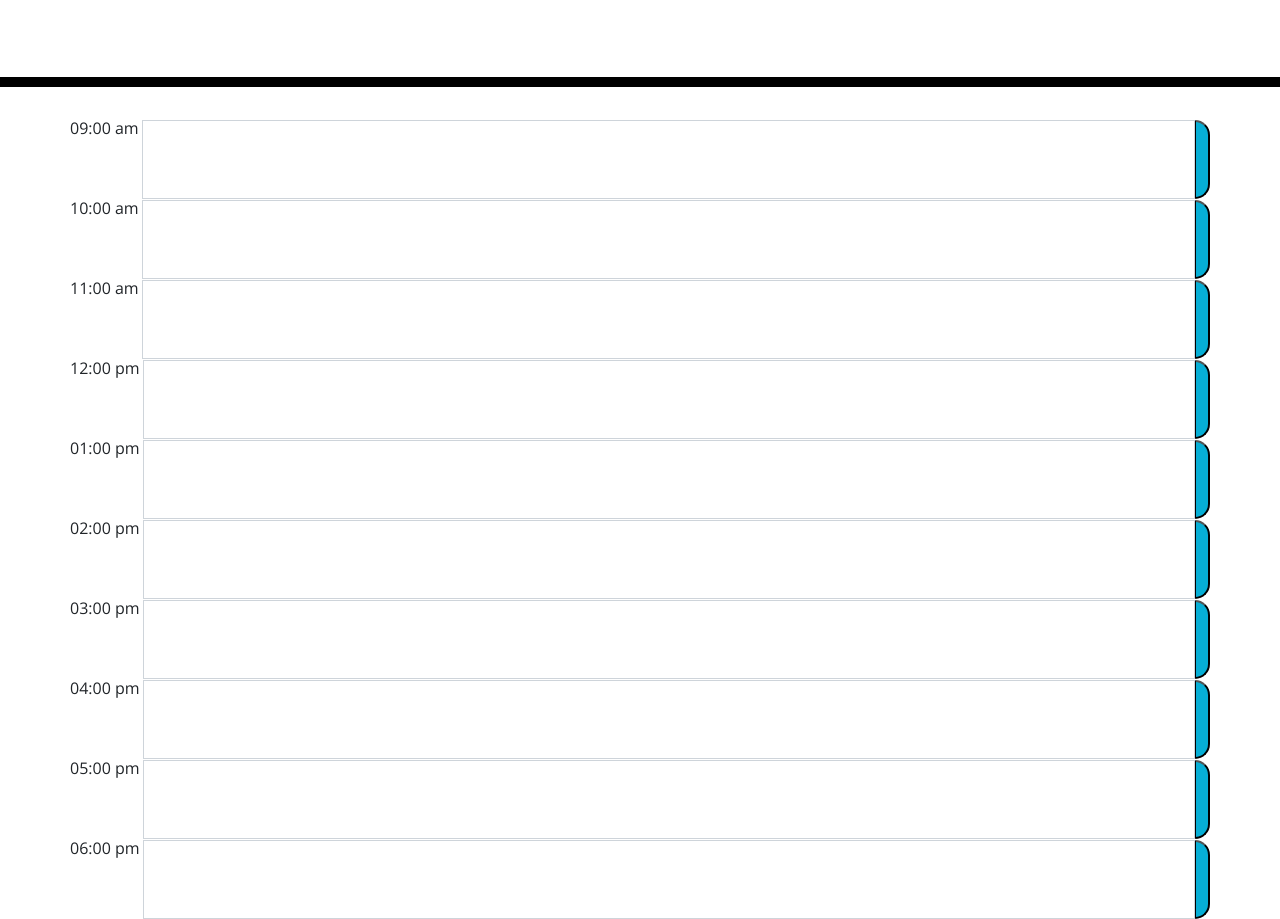
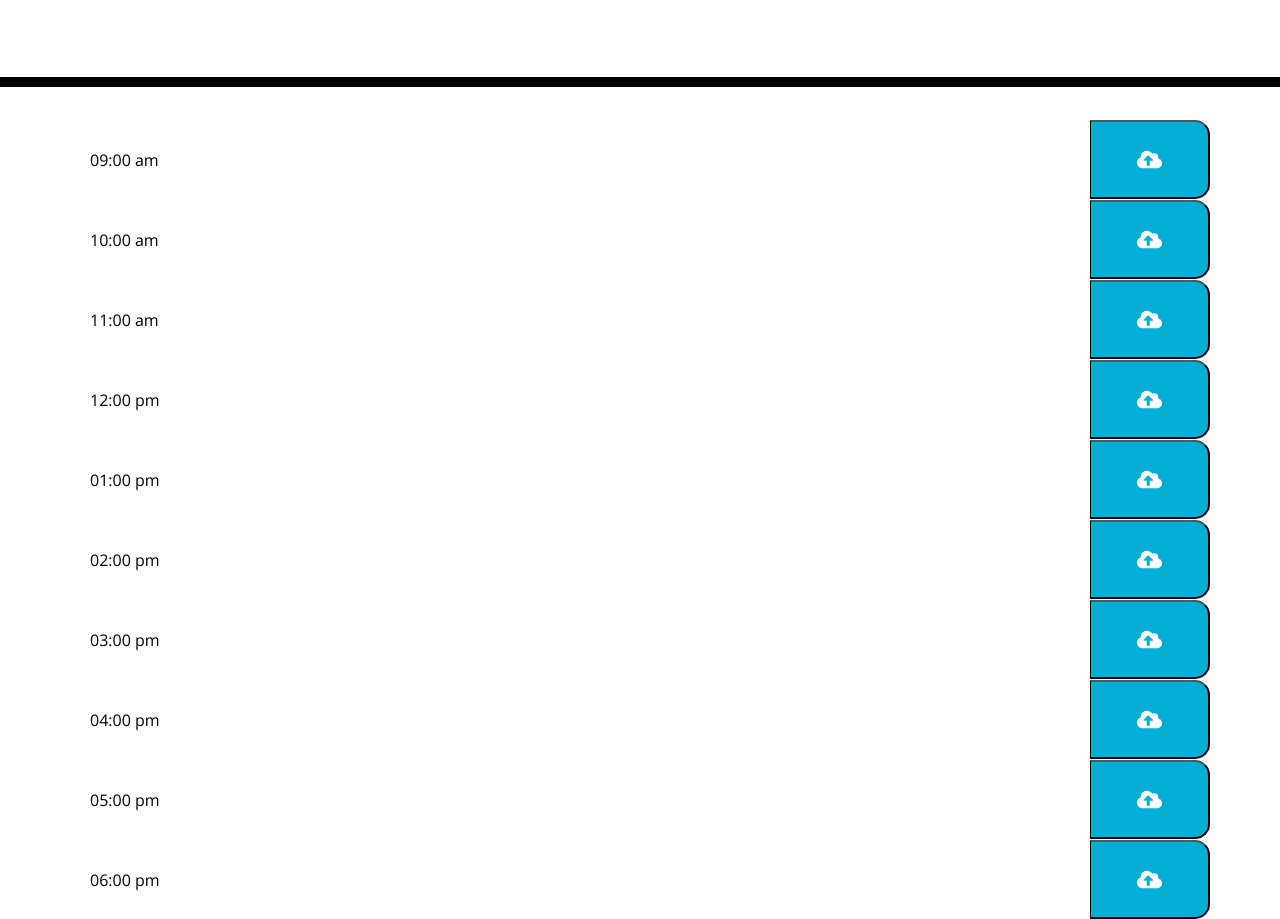
Before and after one commit to AllanaLeerskov/work-planner, a plain HTML site: page index.html in a window 1280 px wide. Shown: the part 181-1100 px from the top of the page. Drawn offline with nearby package versions, Linux system fonts and the light colour scheme; files that its build step writes are made by us from their sources.

Commit message:
added styles to stylesheet and icons and bootstrap classes

```diff
--- a/assets/css/style.css
+++ b/assets/css/style.css
@@ -40,6 +40,9 @@ textarea{
   background-color: #ffffff;
   color: #000000;
   border-top: 1px dashed #000000;
+  text-align: center;
+  padding: 20px;
+  width: 100px;
 }
 
 .past {
@@ -63,9 +66,19 @@ textarea{
   border-bottom-right-radius: 15px;
   background-color: #06AED5;
   color: white;
+  width: 120px;
+  font-size: 20px;
 }
 
 .saveBtn i:hover {
   font-size: 20px;
   transition: all .3s ease-in-out;
 }
+
+.input-group-text {
+  border: none;
+}
+
+.form-control {
+  border: none;
+}
--- a/index.html
+++ b/index.html
@@ -18,7 +18,7 @@
       href="https://fonts.googleapis.com/css?family=Open+Sans&display=swap"
       rel="stylesheet"
     />
-    <link rel="stylesheet" href="style.css" />
+    <link rel="stylesheet" href="/assets/css/style.css" />
     <title>Work Day Scheduler</title>
   </head>
 
@@ -34,100 +34,100 @@
       <div class="row">
         <div class="input-group">
           <div class="input-group-prepend">
-            <span>09:00 am </span>
+            <span class="input-group-text hour">09:00 am </span>
           </div>
           <textarea class="form-control" aria-label="With textarea" id="9am"></textarea>
-          <button type="button" class="saveBtn"></button>
+          <button type="button" class="saveBtn"><i class="fas fa-cloud-upload-alt"></i></button>
         </div>
       </div>
 
       <div class="row">
         <div class="input-group">
           <div class="input-group-prepend">
-            <span>10:00 am </span>
+            <span class="input-group-text hour">10:00 am </span>
           </div>
           <textarea class="form-control" aria-label="With textarea" id="10am"></textarea>
-          <button type="button" class="saveBtn"></button>
+          <button type="button" class="saveBtn"><i class="fas fa-cloud-upload-alt"></i></button>
         </div>
       </div>
 
       <div class="row">
         <div class="input-group">
           <div class="input-group-prepend">
-            <span>11:00 am </span>
+            <span class="input-group-text hour">11:00 am </span>
           </div>
           <textarea class="form-control" aria-label="With textarea" id="11am"></textarea>
-          <button type="button" class="saveBtn"></button>
+          <button type="button" class="saveBtn"><i class="fas fa-cloud-upload-alt"></i></button>
         </div>
       </div>
 
       <div class="row">
         <div class="input-group">
           <div class="input-group-prepend">
-            <span>12:00 pm </span>
+            <span class="input-group-text hour">12:00 pm </span>
           </div>
           <textarea class="form-control" aria-label="With textarea" id="12pm"></textarea>
-          <button type="button" class="saveBtn"></button>
+          <button type="button" class="saveBtn"><i class="fas fa-cloud-upload-alt"></i></button>
         </div>
       </div>
 
       <div class="row">
         <div class="input-group">
           <div class="input-group-prepend">
-            <span>01:00 pm </span>
+            <span class="input-group-text hour">01:00 pm </span>
           </div>
           <textarea class="form-control" aria-label="With textarea" id="1pm"></textarea>
-          <button type="button" class="saveBtn"></button>
+          <button type="button" class="saveBtn"><i class="fas fa-cloud-upload-alt"></i></button>
         </div>
       </div>
 
       <div class="row">
         <div class="input-group">
           <div class="input-group-prepend">
-            <span>02:00 pm </span>
+            <span class="input-group-text hour">02:00 pm </span>
           </div>
           <textarea class="form-control" aria-label="With textarea" id="2pm"></textarea>
-          <button type="button" class="saveBtn"></button>
+          <button type="button" class="saveBtn"><i class="fas fa-cloud-upload-alt"></i></button>
         </div>
       </div>
 
       <div class="row">
         <div class="input-group">
           <div class="input-group-prepend">
-            <span>03:00 pm </span>
+            <span class="input-group-text hour">03:00 pm </span>
           </div>
           <textarea class="form-control" aria-label="With textarea" id="3pm"></textarea>
-          <button type="button" class="saveBtn"></button>
+          <button type="button" class="saveBtn"><i class="fas fa-cloud-upload-alt"></i></button>
         </div>
       </div>
 
       <div class="row">
         <div class="input-group">
           <div class="input-group-prepend">
-            <span>04:00 pm </span>
+            <span class="input-group-text hour">04:00 pm </span>
           </div>
           <textarea class="form-control" aria-label="With textarea" id="4pm"></textarea>
-          <button type="button" class="saveBtn"></button>
+          <button type="button" class="saveBtn"><i class="fas fa-cloud-upload-alt"></i></button>
         </div>
       </div>
 
       <div class="row">
         <div class="input-group">
           <div class="input-group-prepend">
-            <span>05:00 pm </span>
+            <span class="input-group-text hour">05:00 pm </span>
           </div>
           <textarea class="form-control" aria-label="With textarea" id="5pm"></textarea>
-          <button type="button" class="saveBtn"></button>
+          <button type="button" class="saveBtn"><i class="fas fa-cloud-upload-alt"></i></button>
         </div>
       </div>
 
       <div class="row">
         <div class="input-group">
           <div class="input-group-prepend">
-            <span>06:00 pm </span>
+            <span class="input-group-text hour">06:00 pm </span>
           </div>
           <textarea class="form-control" aria-label="With textarea" id="6pm"></textarea>
-          <button type="button" class="saveBtn"></button>
+          <button type="button" class="saveBtn"><i class="fas fa-cloud-upload-alt"></i></button>
         </div>
       </div>
 
```
